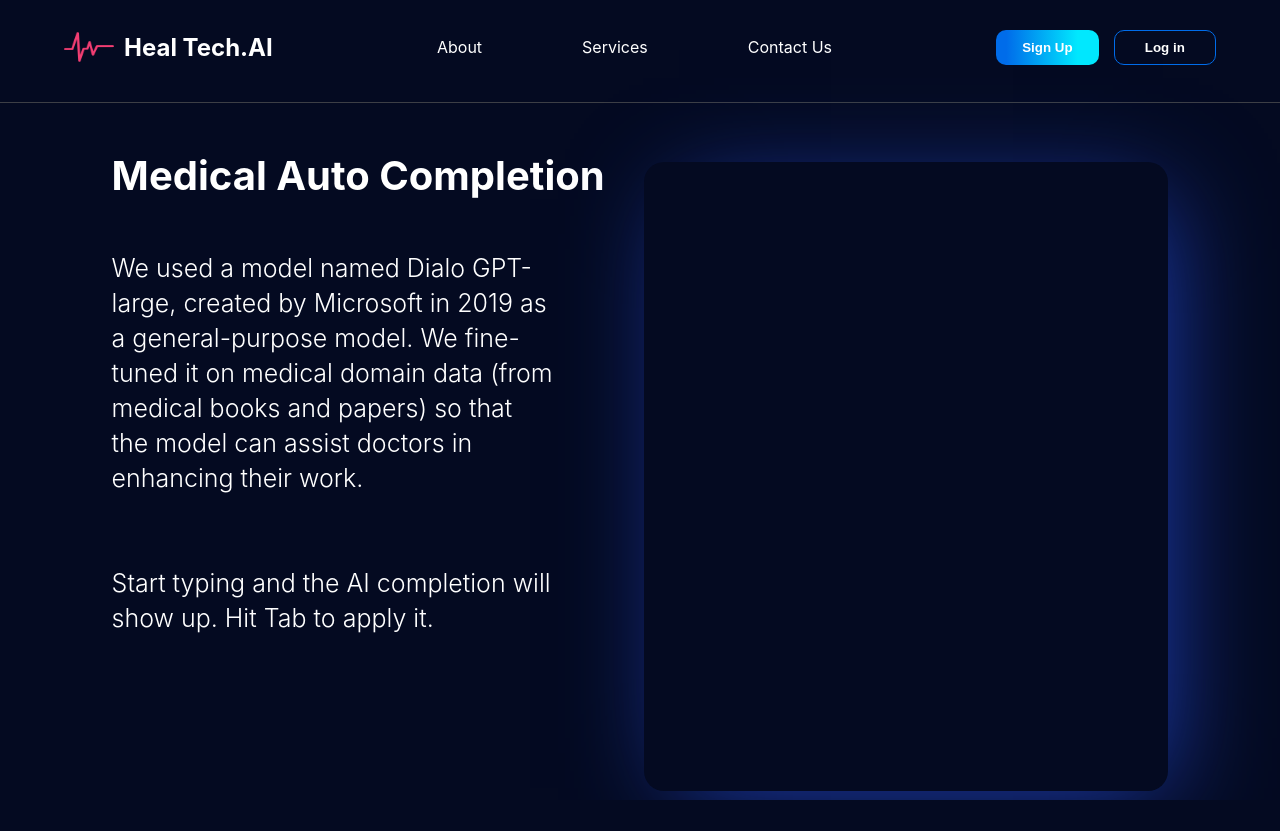
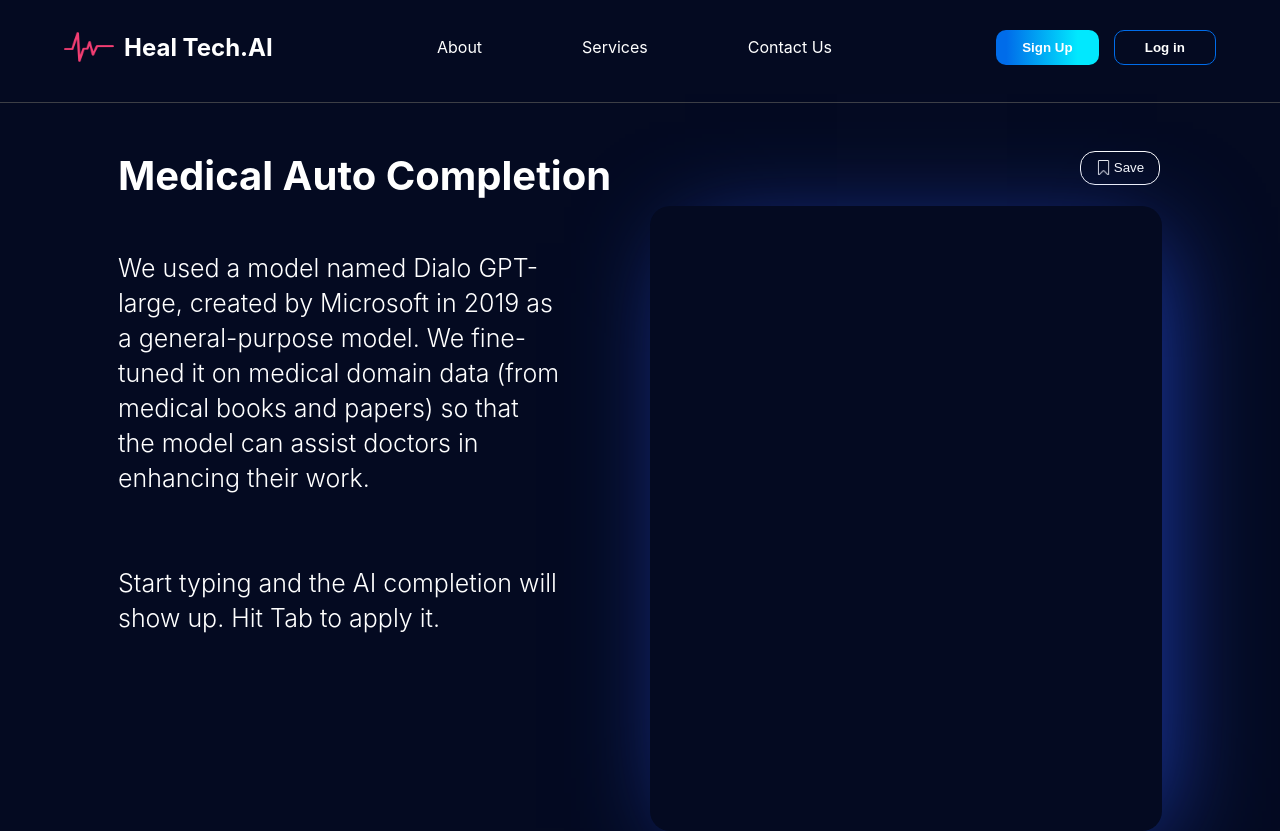
Before and after one commit to Aya-Jafar/Heal-Tech.AI-remake, a React (Create React App) app: page /services/auto-completion in a window 1280 px wide. Before the commit the page ends 800 px from the top, so only its background shows below. Built offline with nearby package versions, Linux system fonts and the light colour scheme; no server answers.

Commit message:
initial save button rendering

```diff
--- a/src/App.css
+++ b/src/App.css
@@ -278,6 +278,7 @@ hr {
   display: flex;
   flex-direction: column;
 }
+
 .model-description h1 {
   font-size: 40px;
   margin-top: 40px;
@@ -301,7 +302,8 @@ hr {
   box-shadow: 15px 17px 100px -20px #1f41bb;
 }
 .model {
-  width: 35%;
+  /* width: 35%; */
+  height: 85%;
   margin-top: 4%;
   padding: 5% 3%;
   border-radius: 20px;
@@ -312,6 +314,15 @@ hr {
   background-color: #040a21;
   box-shadow: 15px 17px 100px -20px #1f41bb;
 }
+
+.model-section {
+  width: 40%;
+  height: 100%;
+  display: flex;
+  flex-direction: column;
+  margin-top: 40px;
+}
+
 .model-input {
   width: 100%;
   height: 100%;
@@ -597,6 +608,30 @@ input::file-selector-button {
   width: 100%;
 }
 
+.save-btn {
+  height: 35px;
+  width: 80px;
+  align-self: flex-end;
+  border-radius: 15px;
+  outline: none;
+  border: 1px white solid;
+  background-color: #040a21;
+  color: white;
+  margin-right: 2px;
+  cursor: pointer;
+  display: flex;
+  align-items: center;
+  justify-content: center;
+  gap:3px
+}
+
+.save-btn img {
+  height: 15px;
+}
+.save-btn:hover {
+  box-shadow: 15px 9px 100px -1px #335efc;
+}
+
 @media only screen and (max-width: 767px) {
   .home-cover {
     flex-wrap: wrap;
--- a/src/App.tsx
+++ b/src/App.tsx
@@ -7,6 +7,7 @@ const Home = lazy(() => import("./pages/Home"));
 const AutoCompletion = lazy(() => import("./pages/services/AutoCompletion"));
 const Summarization = lazy(() => import("./pages/services/summarization"));
 const ChatBot = lazy(() => import("./pages/services/ChatBot"));
+const Profile = lazy(() => import("./pages/Profile"));
 
 const App: FC = () => {
   return (
@@ -45,6 +46,15 @@ const App: FC = () => {
             </Suspense>
           }
         ></Route>
+
+        <Route
+          path="/profile/:id"
+          element={
+            <Suspense fallback={<div>Loading...</div>}>
+              <Profile />
+            </Suspense>
+          }
+        ></Route>
       </Routes>
     </div>
   );
--- a/src/components/Header.tsx
+++ b/src/components/Header.tsx
@@ -1,3 +1,5 @@
+// TODO: Convert this to lazy loading imports
+
 import * as React from "react";
 import logo from "../images/healai-icon.png";
 import { Link } from "react-router-dom";
@@ -68,7 +70,9 @@ export default function Header() {
         </div>
         {currentUser !== null && currentUser !== undefined ? (
           <div className="logout">
-            <h3>{(currentUser as any).displayName}</h3>
+            <Link to="/profile/1" style={{ ...linkStyle }}>
+              {(currentUser as any).displayName}
+            </Link>
             <img
               src={logoutIcon}
               alt=""
--- a/src/components/PredictiveText.jsx
+++ b/src/components/PredictiveText.jsx
@@ -101,7 +101,7 @@ const PredictiveText = () => {
   };
 
   return (
-    <div>
+    <div className="model">
       <div onClick={focusContentEditable}>
         <span
           ref={contentEditableRef}
--- /dev/null
+++ b/src/pages/Profile.tsx
@@ -0,0 +1,9 @@
+import { useParams } from "react-router";
+
+function Profile() {
+  const { id } = useParams();
+
+  return <>hii</>;
+}
+
+export default Profile;
--- a/src/pages/services/AutoCompletion.tsx
+++ b/src/pages/services/AutoCompletion.tsx
@@ -1,11 +1,15 @@
-import React, { useState, useRef, useEffect } from "react";
+import React from "react";
 import PredictiveText from "../../components/PredictiveText";
+import saveIcon from "../../images/save-icon.png";
 
 export default function AutoCompletion() {
   return (
     <div className="model-page">
       <div className="model-description">
-        <h1>Medical Auto Completion</h1>
+        <div className="title-and-save">
+          <h1>Medical Auto Completion</h1>
+        </div>
+
         <p>
           We used a model named Dialo GPT-large, created by Microsoft in 2019 as
           a general-purpose model. We fine-tuned it on medical domain data (from
@@ -17,7 +21,12 @@ export default function AutoCompletion() {
           Start typing and the AI completion will show up. Hit Tab to apply it.
         </p>
       </div>
-      <div className="model">
+
+      <div className="model-section">
+        <button className="save-btn">
+          <img src={saveIcon} alt="" />
+          Save
+        </button>
         <PredictiveText />
       </div>
     </div>
```
Also changed, not shown: src/images/save-icon.png (added).
